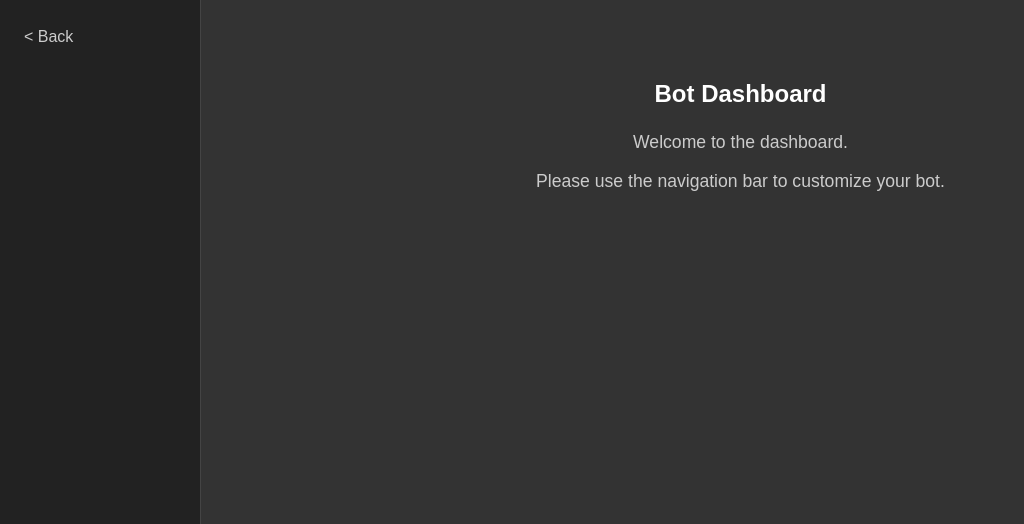
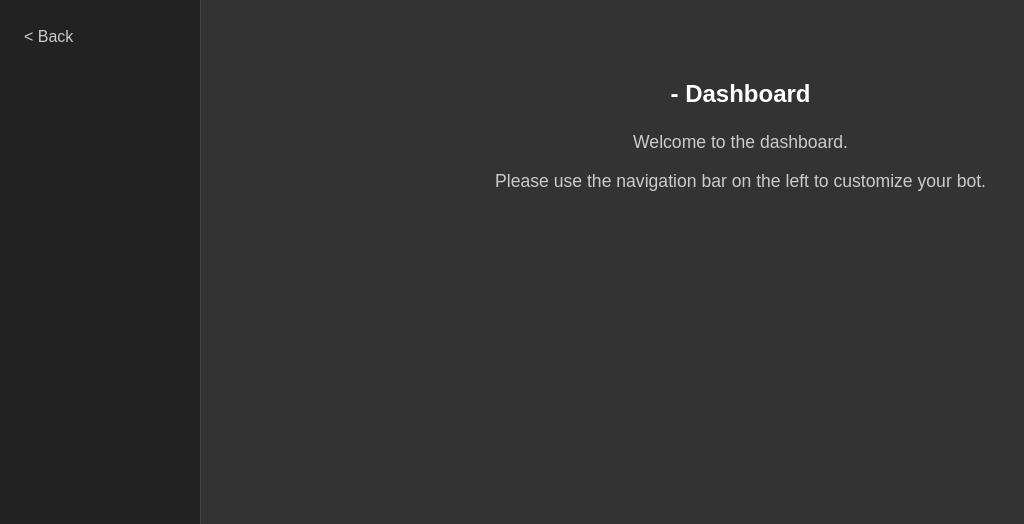
Before and after one commit to PurpurTentakel97/Purpur-Bot, a Python web app: template src/bot/frontend/templates/dashboard.html in a window 1280 px wide. Shown: the part 67-591 px from the top of the page, without its empty margins (0-1024 px from the left). Run offline with Jinja, Linux system fonts and the light colour scheme; the template is opened without the code that fills it, so the values that code supplies are empty.

Commit message:
frontend: improve bot display on dashboard and refine content wording

```diff
--- a/src/bot/frontend/routes/dashboard.py
+++ b/src/bot/frontend/routes/dashboard.py
@@ -34,5 +34,5 @@ async def dashboard(
     return template.TemplateResponse(
         request=request,
         name="dashboard.html",
-        context={"twitch_user": twitch_user, "discord_user": discord_user, "bot": bot},
+        context={"twitch_user": twitch_user, "discord_user": discord_user, "bot": bot.value},
     )
--- a/src/bot/frontend/templates/dashboard.html
+++ b/src/bot/frontend/templates/dashboard.html
@@ -23,8 +23,8 @@
 
 {% block dashboard_content %}
     <div class="dashboard-intro">
-        <h1>Bot Dashboard</h1>
+        <h1>{{ bot.name }} - Dashboard</h1>
         <p>Welcome to the dashboard.</p>
-        <p>Please use the navigation bar to customize your bot.</p>
+        <p>Please use the navigation bar on the left to customize your bot.</p>
     </div>
 {% endblock %}
```
